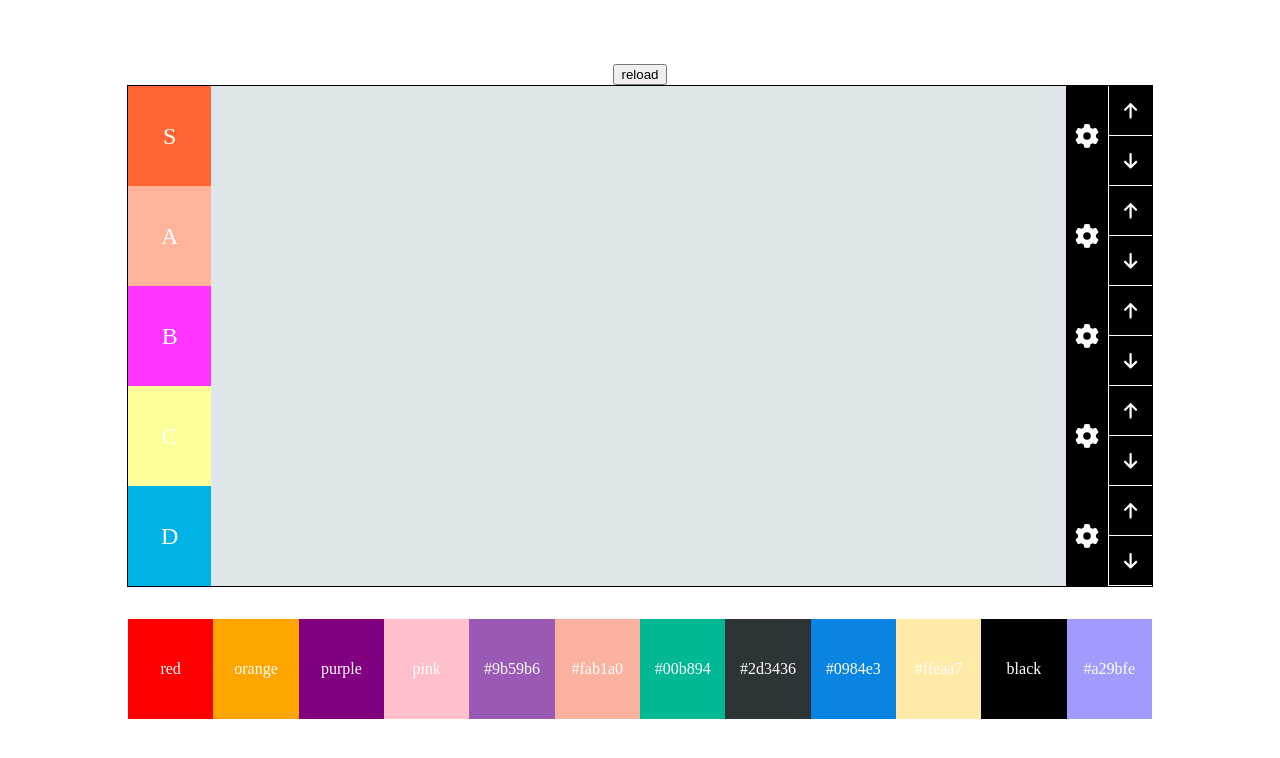
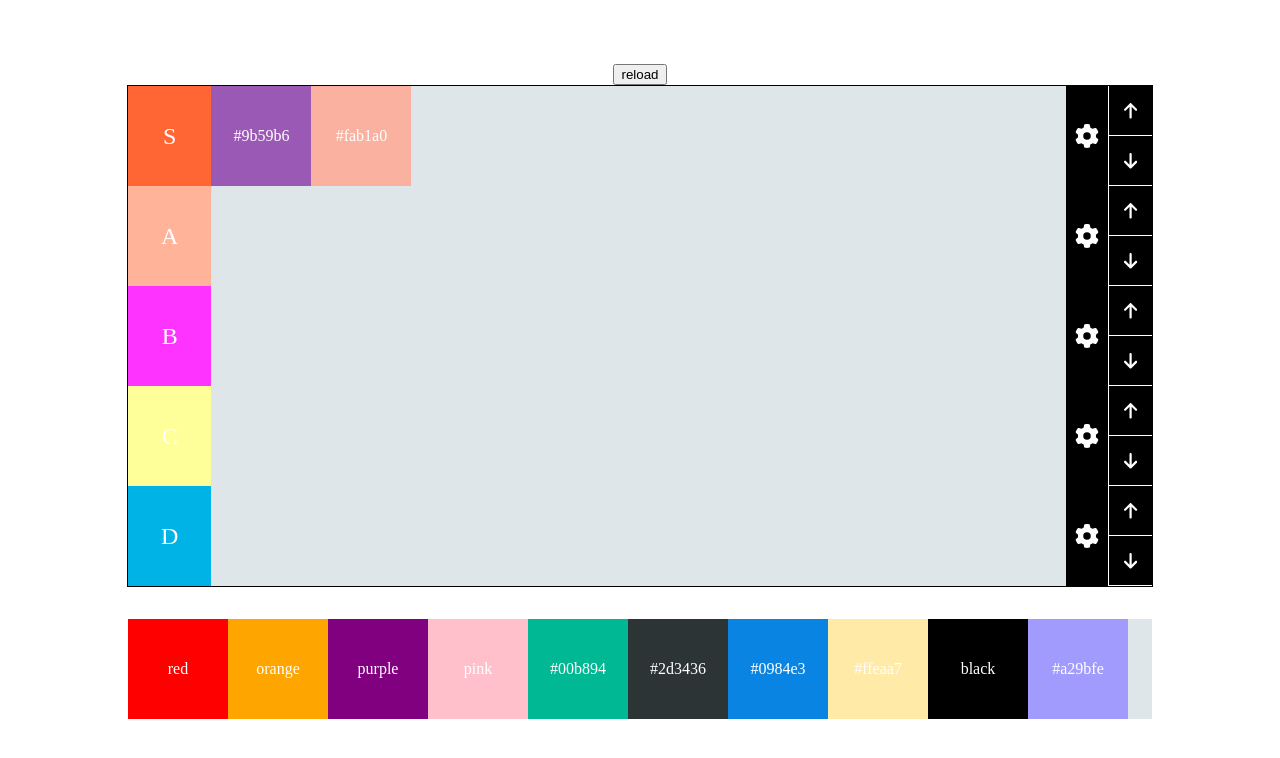
Before and after one commit to junseok44/rankingClone2, a React (Create React App) app: page / in a window 1280 px wide. Shown: the top 758 px of the page. Built offline with nearby package versions, Linux system fonts and the light colour scheme.

Commit message:
cross row movement finished / refactoring

```diff
--- a/src/App.tsx
+++ b/src/App.tsx
@@ -6,7 +6,15 @@ import {
   Droppable,
   DropResult,
 } from "react-beautiful-dnd";
-import Row from "./Components/Row";
+import Row, {
+  DragContainer,
+  DroppableItem,
+  MoveBtn,
+  MoveContainer,
+  RowContainer,
+  RowRank,
+  SettingBtn,
+} from "./Components/Row";
 import Container_item from "./Components/ItemContainer";
 import { useDispatch } from "react-redux";
 import {
@@ -16,6 +24,7 @@ import {
   createRankbar,
   deleteRankbar,
   moveCrossLine,
+  moveRankbar,
   moveRankbarDown,
   moveRankbarUp,
   moveSingleLine,
@@ -24,7 +33,14 @@ import { useSelector } from "react-redux";
 import { RootState } from ".";
 import { Rankenum } from "./modules/item";
 import Overlay from "./Components/Overlay";
-import { exitItemSetting } from "./modules/mode";
+import { enterItemSetting, exitItemSetting } from "./modules/mode";
+import { FontAwesomeIcon } from "@fortawesome/react-fontawesome";
+import {
+  faArrowDown,
+  faArrowUp,
+  faGear,
+} from "@fortawesome/free-solid-svg-icons";
+import DraggableContainer from "./Components/DraggableContainer";
 
 export interface DropResultPlus extends DropResult {
   source: {
@@ -64,6 +80,11 @@ const App = () => {
     console.log(result);
     if (result.type === "rowDrop") {
       console.log("row dropping");
+      const {
+        source: { index: sourceIndex },
+        destination: { index: destIndex },
+      } = result;
+      dispatch(moveRankbar(sourceIndex, destIndex));
     }
     if (!result.destination) {
       console.log("no dest");
@@ -124,16 +145,71 @@ const App = () => {
                   return (
                     <Draggable index={index} draggableId={obj.id} key={obj.id}>
                       {(provided, snapshot) => (
-                        <Row
+                        <RowContainer
                           ref={provided.innerRef}
-                          draggableProps={provided.draggableProps}
+                          {...provided.draggableProps}
                           draggableStyle={provided.draggableProps.style}
-                          droppableId={obj.id}
-                          name={obj.name}
-                          itemArray={obj.item}
-                          bgColor={obj.bgColor}
-                          onRowMoveBtn={onRowMoveBtn}
-                        ></Row>
+                        >
+                          <RowRank
+                            {...provided.dragHandleProps}
+                            bgColor={obj.bgColor}
+                          >
+                            {obj.name}
+                          </RowRank>
+                          <DragContainer>
+                            <Droppable
+                              droppableId={obj.id}
+                              direction="horizontal"
+                              type="itemDrop"
+                            >
+                              {(provided, snapshot) => (
+                                <DroppableItem
+                                  ref={provided.innerRef}
+                                  isDraggingOver={snapshot.isDraggingOver}
+                                  bgColor={obj.bgColor}
+                                >
+                                  {obj.item.map((color, index) => (
+                                    <DraggableContainer
+                                      index={index}
+                                      color={color}
+                                    ></DraggableContainer>
+                                  ))}
+                                  {provided.placeholder}
+                                </DroppableItem>
+                              )}
+                            </Droppable>
+                          </DragContainer>
+                          <SettingBtn
+                            onClick={() => dispatch(enterItemSetting(obj.id))}
+                          >
+                            <FontAwesomeIcon icon={faGear}></FontAwesomeIcon>
+                          </SettingBtn>
+                          <MoveContainer>
+                            <MoveBtn onClick={() => onRowMoveBtn("up", obj.id)}>
+                              <FontAwesomeIcon
+                                icon={faArrowUp}
+                              ></FontAwesomeIcon>
+                            </MoveBtn>
+                            <MoveBtn
+                              onClick={() => onRowMoveBtn("down", obj.id)}
+                            >
+                              <FontAwesomeIcon
+                                icon={faArrowDown}
+                              ></FontAwesomeIcon>
+                            </MoveBtn>
+                          </MoveContainer>
+                        </RowContainer>
+                        // <Row
+                        //   ref={provided.innerRef}
+                        //   draggableProps={provided.draggableProps}
+                        //   draggableStyle={provided.draggableProps.style}
+                        //   dragHandleProps={provided.dragHandleProps}
+                        //   droppableId={obj.id}
+                        //   name={obj.name}
+                        //   itemArray={obj.item}
+                        //   bgColor={obj.bgColor}
+                        //   onRowMoveBtn={onRowMoveBtn}
+                        // ></Row>
                       )}
                     </Draggable>
                   );
--- a/src/Components/ItemContainer.tsx
+++ b/src/Components/ItemContainer.tsx
@@ -26,7 +26,11 @@ const ItemContainer = ({
 }) => {
   return (
     <Container_Item>
-      <Droppable droppableId={droppableId} direction="horizontal">
+      <Droppable
+        droppableId={droppableId}
+        direction="horizontal"
+        type="itemDrop"
+      >
         {(provided, snapshot) => (
           <DroppableItem
             ref={provided.innerRef}
--- a/src/Components/Row.tsx
+++ b/src/Components/Row.tsx
@@ -18,14 +18,14 @@ import { useDispatch } from "react-redux";
 import { enterItemSetting } from "../modules/mode";
 import DraggableContainer from "./DraggableContainer";
 
-const RowContainer = styled.div`
+export const RowContainer = styled.div`
   border-bottom: 1px solid black;
   height: 100px;
   max-width: 100%;
   display: flex;
   ${(props: any) => (props.draggableStyle ? { ...props.draggableStyle } : "")}
 `;
-const RowRank = styled.div`
+export const RowRank = styled.div`
   width: 100px;
   display: flex;
   justify-content: center;
@@ -35,7 +35,7 @@ const RowRank = styled.div`
   background-color: ${(props: { bgColor: string }) =>
     props.bgColor ? props.bgColor : "black"};
 `;
-const DragContainer = styled.div`
+export const DragContainer = styled.div`
   width: 100%;
 `;
 export const DroppableItem = styled.div`
@@ -43,6 +43,7 @@ export const DroppableItem = styled.div`
   min-height: 10vh;
   display: flex;
   overflow: none;
+  z-index: 100;
   background-color: ${({
     isDraggingOver,
     bgColor,
@@ -52,7 +53,7 @@ export const DroppableItem = styled.div`
   }) => (isDraggingOver ? bgColor : "#dfe6e9")};
 `;
 
-const SettingBtn = styled.div`
+export const SettingBtn = styled.div`
   background-color: black;
   width: 5%;
   height: 100%;
@@ -65,7 +66,7 @@ const SettingBtn = styled.div`
   font-size: 1.5rem;
 `;
 
-const MoveContainer = styled.div`
+export const MoveContainer = styled.div`
   background-color: black;
   width: 5%;
   height: 100%;
@@ -73,7 +74,7 @@ const MoveContainer = styled.div`
   flex-direction: column;
 `;
 
-const MoveBtn = styled.div`
+export const MoveBtn = styled.div`
   height: 50%;
   display: flex;
   justify-content: center;
@@ -95,6 +96,7 @@ const Row = ({
   ref,
   draggableProps,
   draggableStyle,
+  dragHandleProps,
   onRowMoveBtn,
 }: {
   bgColor: string;
@@ -104,6 +106,7 @@ const Row = ({
   ref: any;
   draggableStyle: any;
   draggableProps: any;
+  dragHandleProps: any;
   onRowMoveBtn: (direction: string, droppableId: string) => void;
 }) => {
   useEffect(() => {
@@ -117,7 +120,9 @@ const Row = ({
         {...draggableProps}
         draggableStyle={draggableStyle}
       >
-        <RowRank bgColor={bgColor}>{name}</RowRank>
+        <RowRank bgColor={bgColor} {...dragHandleProps}>
+          {name}
+        </RowRank>
         <DragContainer>
           <Droppable
             droppableId={droppableId}
@@ -127,7 +132,6 @@ const Row = ({
             {(provided, snapshot) => (
               <DroppableItem
                 ref={provided.innerRef}
-                {...provided.droppableProps}
                 isDraggingOver={snapshot.isDraggingOver}
                 bgColor={bgColor}
               >
--- a/src/modules/item.ts
+++ b/src/modules/item.ts
@@ -43,6 +43,7 @@ const CHANGE_RANKBAR_NAME = "rank/change/Name";
 const DELETE_RANKBAR = "rank/delete";
 const CLEAR_RANKBAR_ITEM = "rank/clear/item";
 const CREATE_RANKBAR = "rank/create";
+const MOVE_RANKBAR = "item/move/Rankbar";
 
 export const moveSingleLine = (
   sourceDropId: string,
@@ -113,12 +114,20 @@ export const createRankbar = (index: number, direction: string) => ({
   direction,
 });
 
+export const moveRankbar = (sourceIndex: number, destIndex: number) => {
+  return {
+    type: MOVE_RANKBAR,
+    sourceIndex,
+    destIndex,
+  };
+};
+
 const initialState1: TinitialState1 = [
   {
     name: Rankenum.S,
     id: "6158222534814353",
     bgColor: "#FF6633",
-    item: [],
+    item: ["#9b59b6", "#fab1a0"],
   },
   {
     name: Rankenum.A,
@@ -153,8 +162,6 @@ const initialState1: TinitialState1 = [
       "orange",
       "purple",
       "pink",
-      "#9b59b6",
-      "#fab1a0",
       "#00b894",
       "#2d3436",
       "#0984e3",
@@ -289,6 +296,12 @@ export const itemReducer = (
       //     draft.splice(action.index, 0, newRankBar);
       //   }
     }
+    case MOVE_RANKBAR: {
+      return produce(state, (draft) => {
+        const [moveObj] = draft.splice(action.sourceIndex, 1);
+        draft.splice(action.destIndex, 0, moveObj);
+      });
+    }
     default: {
       return state;
     }
```
Also changed, not shown: 1 other file (tests, documents, lock files or other folders).
